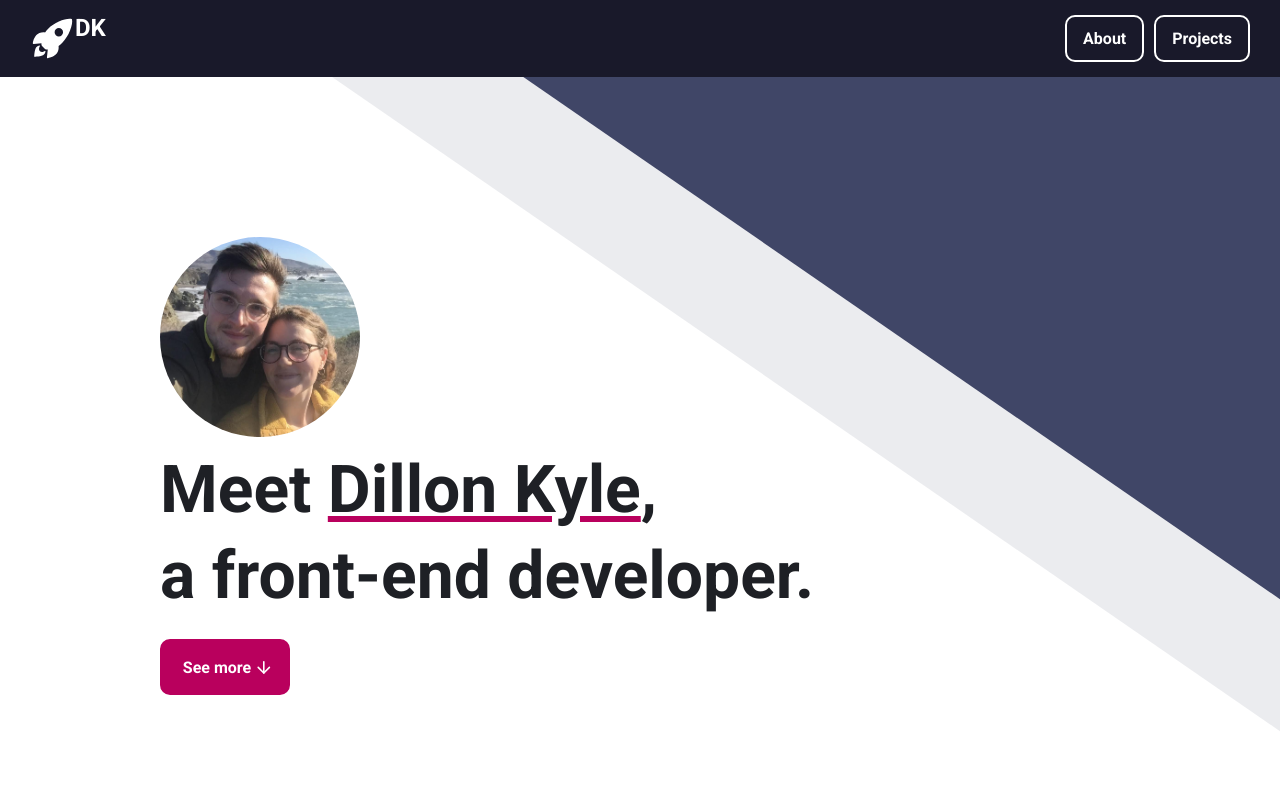
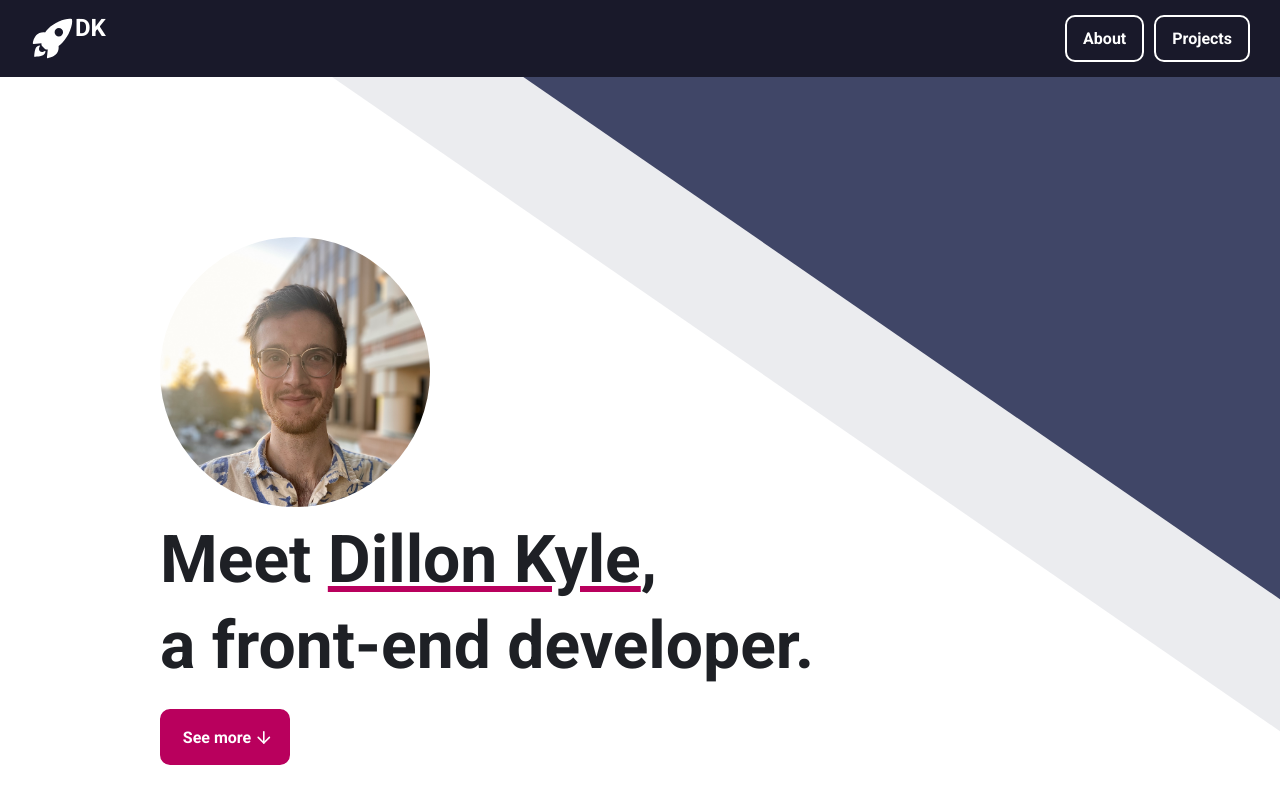
Before and after one commit to DillonKyleDev/PortfolioV3, a React (Create React App) app: page / in a window 1280 px wide. Shown: the top 800 px of the page. Built offline with nearby package versions, Linux system fonts and the light colour scheme.

Commit message:
Updated main photo.

```diff
--- a/src/Components/HeroContainer/_heroContainer.scss
+++ b/src/Components/HeroContainer/_heroContainer.scss
@@ -8,11 +8,16 @@
     border-radius: 50%;
     overflow: hidden;
     margin-bottom: $padding--xxs;
+
+    @media (min-width: $viewport-tablet--min) {
+      width: 270px;
+      height: 270px;
+    }
   }
 
   &__photo {
     position: absolute;
-    height: 100%;
+    width: 100%;
   }
 
   &__name {
```
Also changed, not shown: src/assets/main-photo.jpg.
